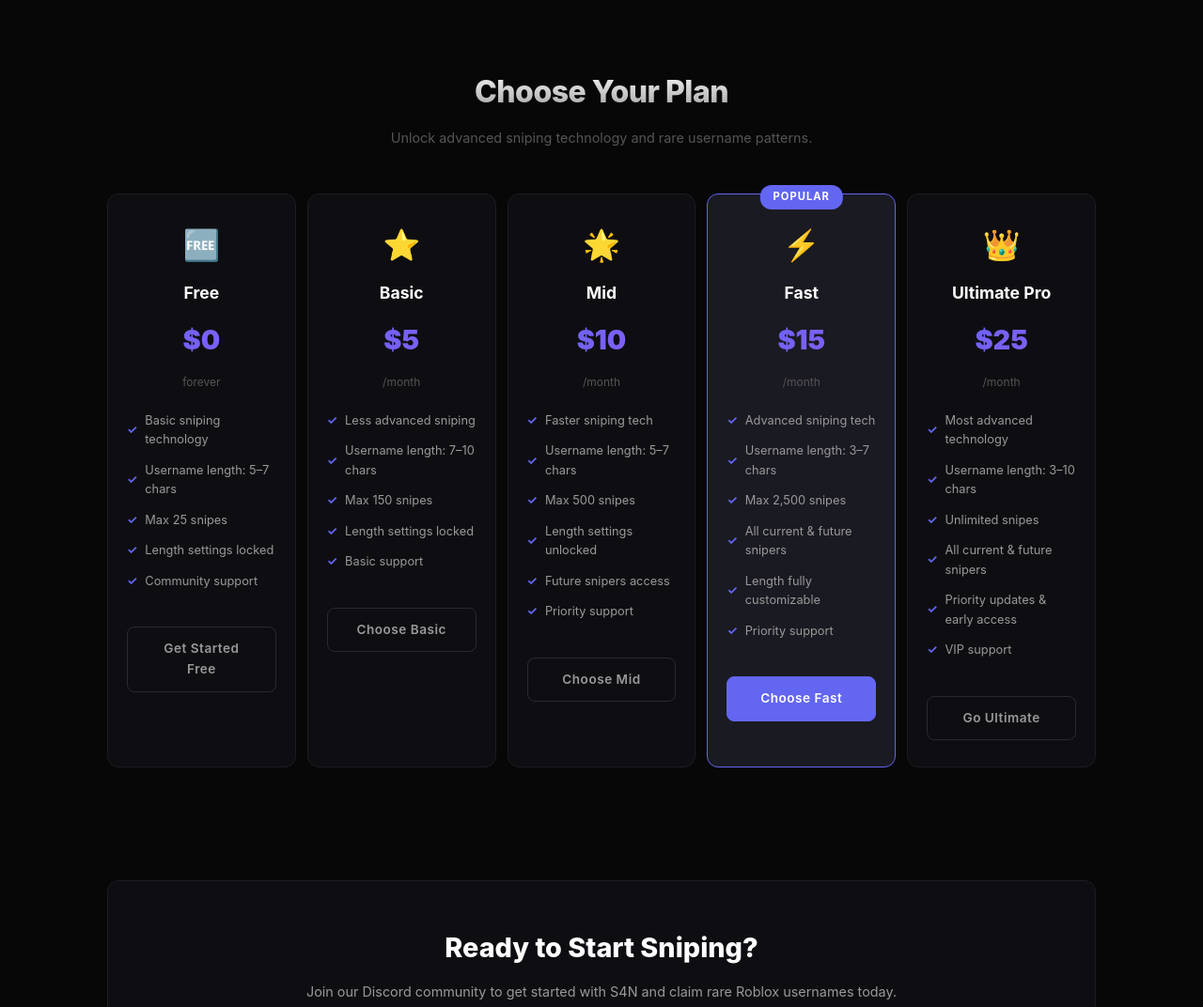
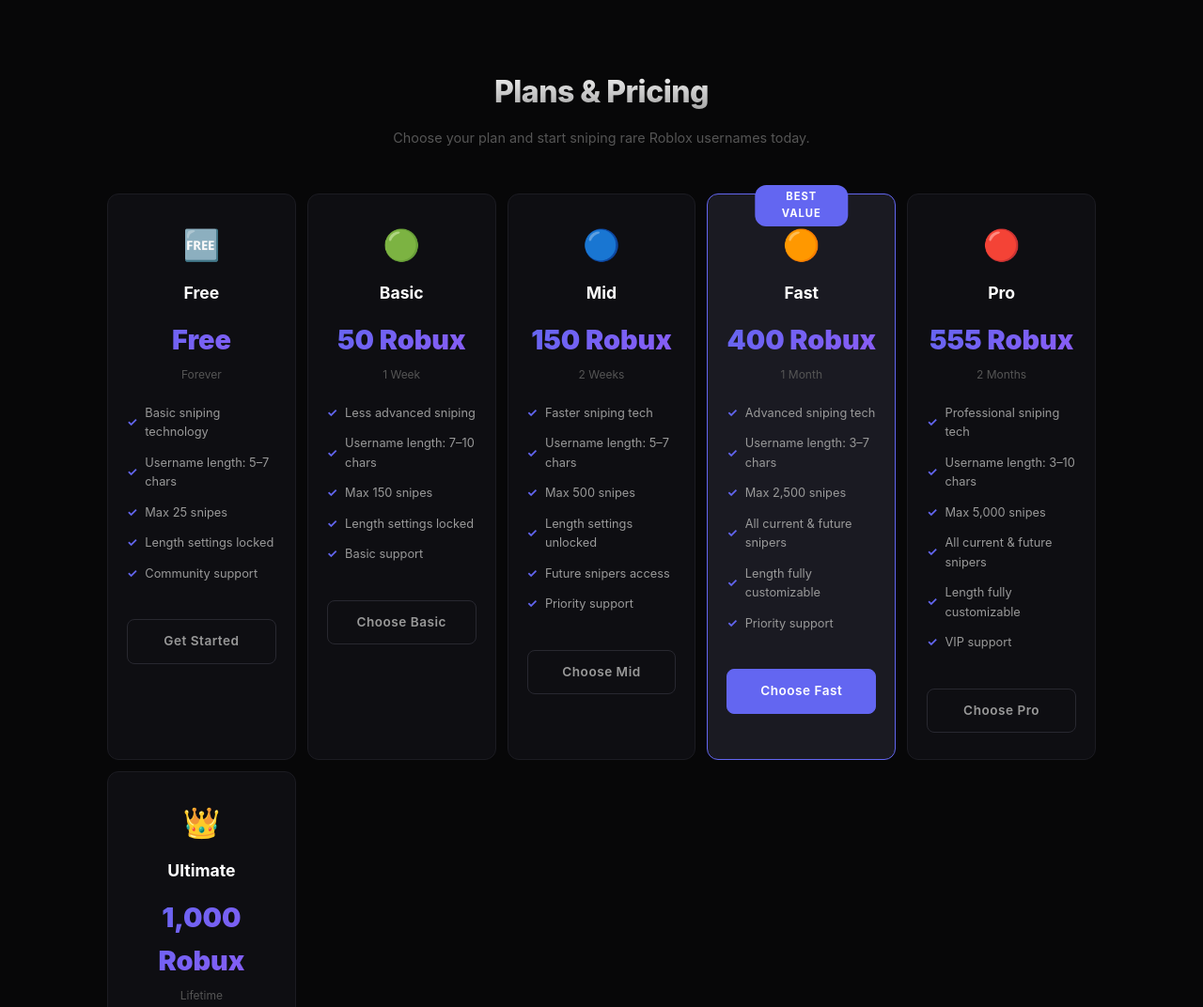
Before and after one commit to s4names/s4names, a website: page index.html in a window 1280 px wide. Shown: the part 1560-2632 px from the top of the page at 94% size. Drawn offline with Linux system fonts and the light colour scheme.

Commit message:
Update index.html

```diff
--- a/index.html
+++ b/index.html
@@ -3,7 +3,7 @@
 <head>
     <meta charset="UTF-8">
     <meta name="viewport" content="width=device-width, initial-scale=1.0">
-    <title>S4NAMES - Roblox Username Sniper</title>
+    <title>S4NAMES</title>
     <meta name="description" content="S4N - The best Roblox username sniper. Find rare usernames with speed and precision.">
     <meta property="og:title" content="S4NAMES - Snipes 4 Names">
     <meta property="og:description" content="Find rare Roblox usernames with S4N">
@@ -418,7 +418,7 @@
         }
 
         .plan-card.featured::before {
-            content: 'POPULAR';
+            content: 'BEST VALUE';
             position: absolute;
             top: -10px;
             left: 50%;
@@ -447,11 +447,17 @@
         .plan-price {
             font-size: 1.8rem;
             font-weight: 900;
-            margin: 12px 0;
+            margin: 12px 0 4px;
             background: linear-gradient(135deg, var(--accent), var(--accent2));
             -webkit-background-clip: text;
             -webkit-text-fill-color: transparent;
             background-clip: text;
+        }
+
+        .plan-duration {
+            color: var(--text3);
+            font-size: 0.75rem;
+            margin-bottom: 16px;
         }
 
         .plan-features {
@@ -737,16 +743,16 @@
         <!-- Plans / Tiers Section -->
         <section id="plans" class="section">
             <div class="section-header">
-                <h2 class="section-title">Choose Your Plan</h2>
-                <p class="section-desc">Unlock advanced sniping technology and rare username patterns.</p>
+                <h2 class="section-title">Plans & Pricing</h2>
+                <p class="section-desc">Choose your plan and start sniping rare Roblox usernames today.</p>
             </div>
             <div class="plans-grid">
                 <!-- Free Tier -->
                 <div class="plan-card">
                     <span class="plan-badge">🆓</span>
                     <h3 class="plan-name">Free</h3>
-                    <div class="plan-price">$0</div>
-                    <p style="color: var(--text3); font-size: 0.75rem;">forever</p>
+                    <div class="plan-price">Free</div>
+                    <p class="plan-duration">Forever</p>
                     <ul class="plan-features">
                         <li>Basic sniping technology</li>
                         <li>Username length: 5–7 chars</li>
@@ -754,15 +760,15 @@
                         <li>Length settings locked</li>
                         <li>Community support</li>
                     </ul>
-                    <a href="https://discord.gg/qhVBb8Yj6V" class="btn btn-secondary" target="_blank">Get Started Free</a>
+                    <a href="https://discord.gg/qhVBb8Yj6V" class="btn btn-secondary" target="_blank">Get Started</a>
                 </div>
 
                 <!-- Basic Tier -->
                 <div class="plan-card">
-                    <span class="plan-badge">⭐</span>
+                    <span class="plan-badge">🟢</span>
                     <h3 class="plan-name">Basic</h3>
-                    <div class="plan-price">$5</div>
-                    <p style="color: var(--text3); font-size: 0.75rem;">/month</p>
+                    <div class="plan-price">50 Robux</div>
+                    <p class="plan-duration">1 Week</p>
                     <ul class="plan-features">
                         <li>Less advanced sniping</li>
                         <li>Username length: 7–10 chars</li>
@@ -775,10 +781,10 @@
 
                 <!-- Mid Tier -->
                 <div class="plan-card">
-                    <span class="plan-badge">🌟</span>
+                    <span class="plan-badge">🔵</span>
                     <h3 class="plan-name">Mid</h3>
-                    <div class="plan-price">$10</div>
-                    <p style="color: var(--text3); font-size: 0.75rem;">/month</p>
+                    <div class="plan-price">150 Robux</div>
+                    <p class="plan-duration">2 Weeks</p>
                     <ul class="plan-features">
                         <li>Faster sniping tech</li>
                         <li>Username length: 5–7 chars</li>
@@ -792,10 +798,10 @@
 
                 <!-- Fast Tier -->
                 <div class="plan-card featured">
-                    <span class="plan-badge">⚡</span>
+                    <span class="plan-badge">🟠</span>
                     <h3 class="plan-name">Fast</h3>
-                    <div class="plan-price">$15</div>
-                    <p style="color: var(--text3); font-size: 0.75rem;">/month</p>
+                    <div class="plan-price">400 Robux</div>
+                    <p class="plan-duration">1 Month</p>
                     <ul class="plan-features">
                         <li>Advanced sniping tech</li>
                         <li>Username length: 3–7 chars</li>
@@ -807,12 +813,29 @@
                     <a href="https://discord.gg/qhVBb8Yj6V" class="btn btn-primary" target="_blank">Choose Fast</a>
                 </div>
 
-                <!-- Ultimate / Pro Tier -->
+                <!-- Pro Tier -->
+                <div class="plan-card">
+                    <span class="plan-badge">🔴</span>
+                    <h3 class="plan-name">Pro</h3>
+                    <div class="plan-price">555 Robux</div>
+                    <p class="plan-duration">2 Months</p>
+                    <ul class="plan-features">
+                        <li>Professional sniping tech</li>
+                        <li>Username length: 3–10 chars</li>
+                        <li>Max 5,000 snipes</li>
+                        <li>All current & future snipers</li>
+                        <li>Length fully customizable</li>
+                        <li>VIP support</li>
+                    </ul>
+                    <a href="https://discord.gg/qhVBb8Yj6V" class="btn btn-secondary" target="_blank">Choose Pro</a>
+                </div>
+
+                <!-- Ultimate Tier -->
                 <div class="plan-card">
                     <span class="plan-badge">👑</span>
-                    <h3 class="plan-name">Ultimate Pro</h3>
-                    <div class="plan-price">$25</div>
-                    <p style="color: var(--text3); font-size: 0.75rem;">/month</p>
+                    <h3 class="plan-name">Ultimate</h3>
+                    <div class="plan-price">1,000 Robux</div>
+                    <p class="plan-duration">Lifetime</p>
                     <ul class="plan-features">
                         <li>Most advanced technology</li>
                         <li>Username length: 3–10 chars</li>
@@ -877,7 +900,7 @@
             });
         });
 
-        // Add subtle animation to stat numbers
+        // subtle animation to stat numbers on scroll
         const stats = document.querySelectorAll('.stat-number');
         const observer = new IntersectionObserver((entries) => {
             entries.forEach(entry => {
```
